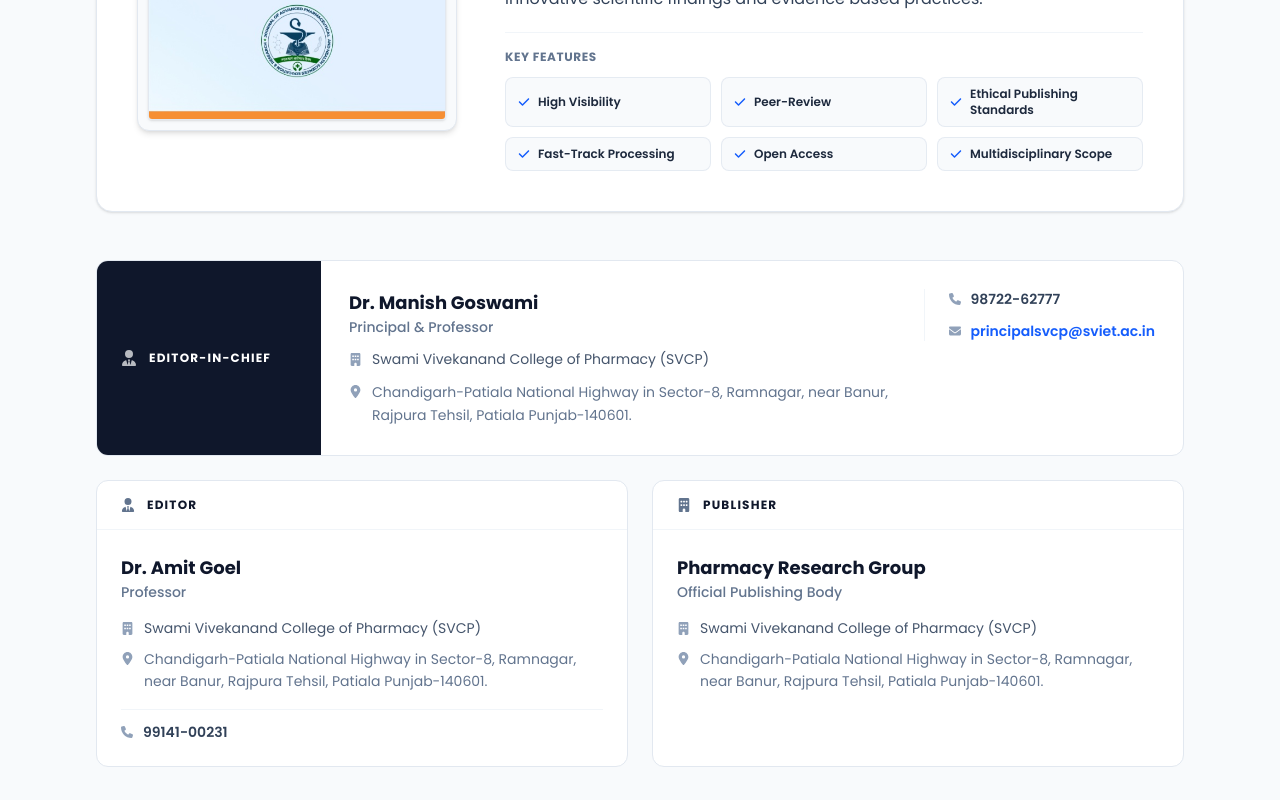
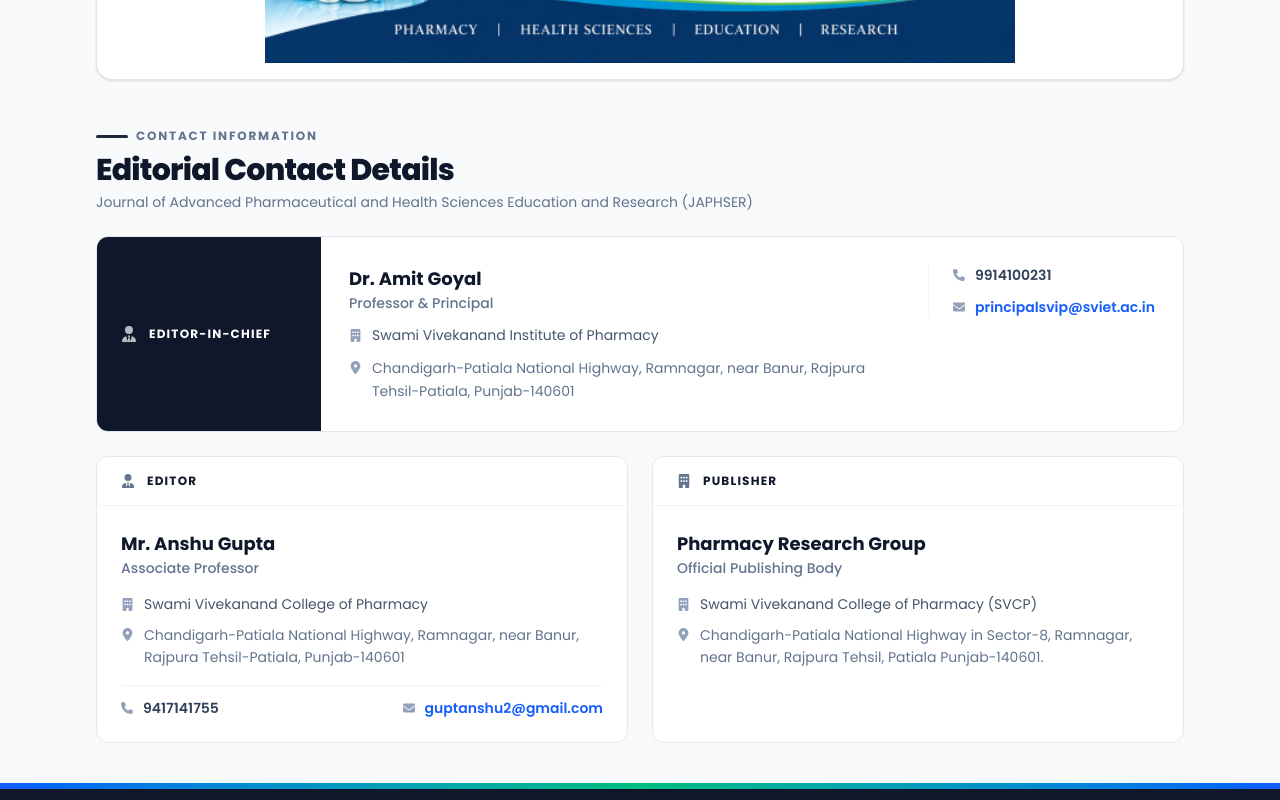
Before and after one commit to asfasdfasdfasd/Editorial-Manager, a React (Vite) app: page / in a window 1280 px wide. Shown: the part 1340-2140 px from the top of the page. Built offline with nearby package versions, Linux system fonts and the light colour scheme.

Commit message:
home page edited

```diff
--- a/src/pages/HomePage.tsx
+++ b/src/pages/HomePage.tsx
@@ -25,35 +25,6 @@
             <Navbar />
 
             <main className="flex-1 w-full max-w-6xl mx-auto px-4 sm:px-6 lg:px-8 py-10 antialiased space-y-12">
-
-                <section>
-
-                    {/* Section Header */}
-                    <div className="mb-6">
-                        <div className="flex items-center gap-2 mb-2">
-                            <div className="w-8 h-[3px] bg-slate-800 rounded-full"></div>
-                            <span className="text-xs font-bold uppercase tracking-[0.15em] text-slate-500">
-                                Contact Information
-                            </span>
-                        </div>
-                        <h2 className="text-2xl md:text-3xl font-extrabold text-slate-900 tracking-tight">
-                            Editorial Contact Details
-                        </h2>
-                        <p className="text-sm text-slate-500 mt-1 max-w-2xl">
-                            Journal of Advanced Pharmaceutical and Health Sciences Education and Research (JAPHSER)
-                        </p>
-                    </div>
-                </section>
-                {/* Figure 1: Journal Banner Section */}
-                <section className="w-full overflow-hidden rounded-xl sm:rounded-2xl border border-slate-200 bg-white shadow-sm p-3 sm:p-4">
-                    <img
-                        src="/8d4977b9-f754-4b95-8695-4be37fcd13e6.png"
-                        alt="Figure 1: Journal of Advanced Pharmaceutical and Health Sciences Education and Research Banner"
-                        className="w-full h-auto max-h-[500px] object-contain rounded-lg sm:rounded-xl mx-auto block"
-                    />
-
-                </section>
-
                 {/* Journal Overview Section: Figure 2 (Left) + Write-up (Right) (Chitkara JPTRM Style) */}
                 <section className="bg-white rounded-xl sm:rounded-2xl border border-slate-200 p-6 sm:p-8 md:p-10 shadow-sm">
                     <div className="flex flex-col md:flex-row gap-8 lg:gap-12 items-start">
@@ -120,9 +91,37 @@
                     </div>
                 </section>
 
+                {/* Figure 1: Journal Banner Section */}
+                <section className="w-full overflow-hidden rounded-xl sm:rounded-2xl border border-slate-200 bg-white shadow-sm p-3 sm:p-4">
+                    <img
+                        src="/8d4977b9-f754-4b95-8695-4be37fcd13e6.png"
+                        alt="Figure 1: Journal of Advanced Pharmaceutical and Health Sciences Education and Research Banner"
+                        className="w-full h-auto max-h-[500px] object-contain rounded-lg sm:rounded-xl mx-auto block"
+                    />
+
+                </section>
+
+
+
+
                 {/* Editorial Contact Details Section */}
                 <section>
 
+                    {/* Section Header */}
+                    <div className="mb-6">
+                        <div className="flex items-center gap-2 mb-2">
+                            <div className="w-8 h-[3px] bg-slate-800 rounded-full"></div>
+                            <span className="text-xs font-bold uppercase tracking-[0.15em] text-slate-500">
+                                Contact Information
+                            </span>
+                        </div>
+                        <h2 className="text-2xl md:text-3xl font-extrabold text-slate-900 tracking-tight">
+                            Editorial Contact Details
+                        </h2>
+                        <p className="text-sm text-slate-500 mt-1 max-w-2xl">
+                            Journal of Advanced Pharmaceutical and Health Sciences Education and Research (JAPHSER)
+                        </p>
+                    </div>
 
                     {/* Cards — Editor-in-Chief (full width) + Editor & Publisher (side by side) */}
                     <div className="flex flex-col gap-6">
@@ -139,17 +138,17 @@
                                 <div className="flex-1 p-6 md:p-7 flex flex-col sm:flex-row sm:items-start gap-6">
                                     <div className="flex-1 space-y-3">
                                         <div>
-                                            <h3 className="text-lg font-bold text-slate-900">Dr. Manish Goswami</h3>
-                                            <p className="text-sm text-slate-500 font-medium">Principal &amp; Professor</p>
+                                            <h3 className="text-lg font-bold text-slate-900">Dr.  Amit Goyal</h3>
+                                            <p className="text-sm text-slate-500 font-medium">Professor &amp; Principal</p>
                                         </div>
                                         <div className="flex items-start gap-2.5 text-sm text-slate-600">
                                             <FaBuilding className="text-slate-400 shrink-0 mt-1" size={13} />
-                                            <span>Swami Vivekanand College of Pharmacy (SVCP)</span>
+                                            <span>Swami Vivekanand Institute of Pharmacy</span>
                                         </div>
                                         <div className="flex items-start gap-2.5 text-sm text-slate-500">
                                             <FaLocationDot className="text-slate-400 shrink-0 mt-1" size={13} />
                                             <span className="leading-relaxed">
-                                                Chandigarh-Patiala National Highway in Sector-8, Ramnagar, near Banur, Rajpura Tehsil, Patiala Punjab-140601.
+                                                Chandigarh-Patiala National Highway, Ramnagar, near Banur, Rajpura Tehsil-Patiala, Punjab-140601
                                             </span>
                                         </div>
                                     </div>
@@ -157,12 +156,12 @@
                                     <div className="sm:border-l sm:border-slate-100 sm:pl-6 space-y-3 shrink-0">
                                         <div className="flex items-center gap-2.5 text-sm">
                                             <FaPhone className="text-slate-400" size={12} />
-                                            <span className="font-semibold text-slate-700">98722-62777</span>
+                                            <span className="font-semibold text-slate-700">9914100231</span>
                                         </div>
                                         <div className="flex items-center gap-2.5 text-sm">
                                             <FaEnvelope className="text-slate-400" size={12} />
-                                            <a href="mailto:principalsvcp@sviet.ac.in" className="font-semibold text-blue-600 hover:text-blue-800 hover:underline">
-                                                principalsvcp@sviet.ac.in
+                                            <a href="mailto:principalsvip@sviet.ac.in" className="font-semibold text-blue-600 hover:text-blue-800 hover:underline">
+                                                principalsvip@sviet.ac.in
                                             </a>
                                         </div>
                                     </div>
@@ -181,27 +180,40 @@
                                 </div>
                                 <div className="p-6 space-y-4">
                                     <div>
-                                        <h4 className="text-lg font-bold text-slate-900">Dr. Amit Goel</h4>
-                                        <p className="text-sm text-slate-500 font-medium">Professor</p>
+                                        <h4 className="text-lg font-bold text-slate-900">Mr. Anshu Gupta</h4>
+                                        <p className="text-sm text-slate-500 font-medium">Associate Professor</p>
                                     </div>
                                     <div className="space-y-2.5 text-sm text-slate-600">
                                         <div className="flex items-start gap-2.5">
                                             <FaBuilding className="text-slate-400 shrink-0 mt-1" size={13} />
-                                            <span>Swami Vivekanand College of Pharmacy (SVCP)</span>
+                                            <span>Swami Vivekanand College of Pharmacy</span>
                                         </div>
                                         <div className="flex items-start gap-2.5">
                                             <FaLocationDot className="text-slate-400 shrink-0 mt-1" size={13} />
                                             <span className="text-slate-500 leading-relaxed">
-                                                Chandigarh-Patiala National Highway in Sector-8, Ramnagar, near Banur, Rajpura Tehsil, Patiala Punjab-140601.
+                                                Chandigarh-Patiala National Highway, Ramnagar, near Banur, Rajpura Tehsil-Patiala, Punjab-140601
                                             </span>
                                         </div>
                                     </div>
-                                    <div className="pt-3 border-t border-slate-100">
-                                        <div className="flex items-center gap-2.5 text-sm">
-                                            <FaPhone className="text-slate-400" size={12} />
-                                            <span className="font-semibold text-slate-700">99141-00231</span>
+
+                                    <div className='flex border-t border-slate-100 items-center w-full justify-between h-full'>
+
+                                        <div className="pt-3 ">
+                                            <div className="flex items-center gap-2.5 text-sm">
+                                                <FaPhone className="text-slate-400" size={12} />
+                                                <span className="font-semibold text-slate-700">9417141755</span>
+                                            </div>
+                                        </div>
+                                        <div className="pt-3 ">
+                                            <div className="flex items-center gap-2.5 text-sm">
+                                                <FaEnvelope className="text-slate-400" size={12} />
+                                                <a href="mailto:guptanshu2@gmail.com" className="font-semibold text-blue-600 hover:text-blue-800 hover:underline">
+                                                    guptanshu2@gmail.com
+                                                </a>
+                                            </div>
                                         </div>
                                     </div>
+
                                 </div>
                             </div>
 
```
